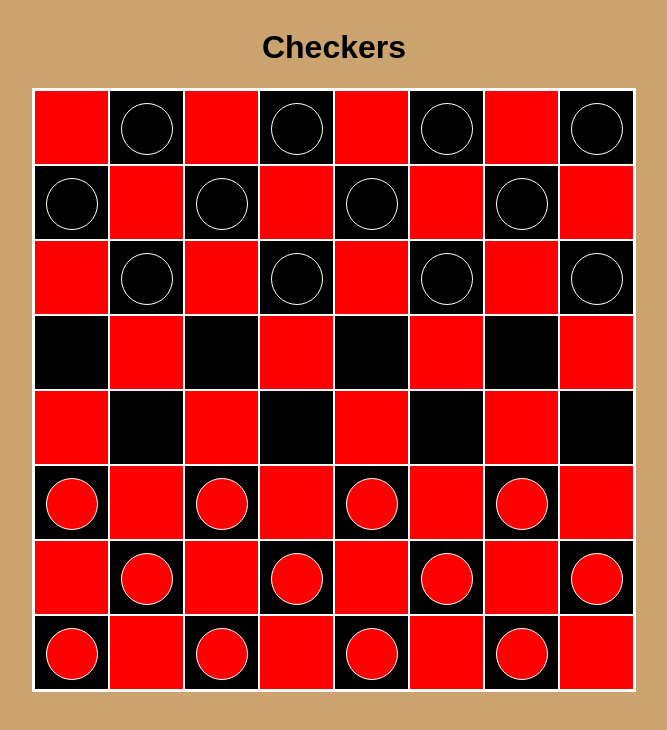
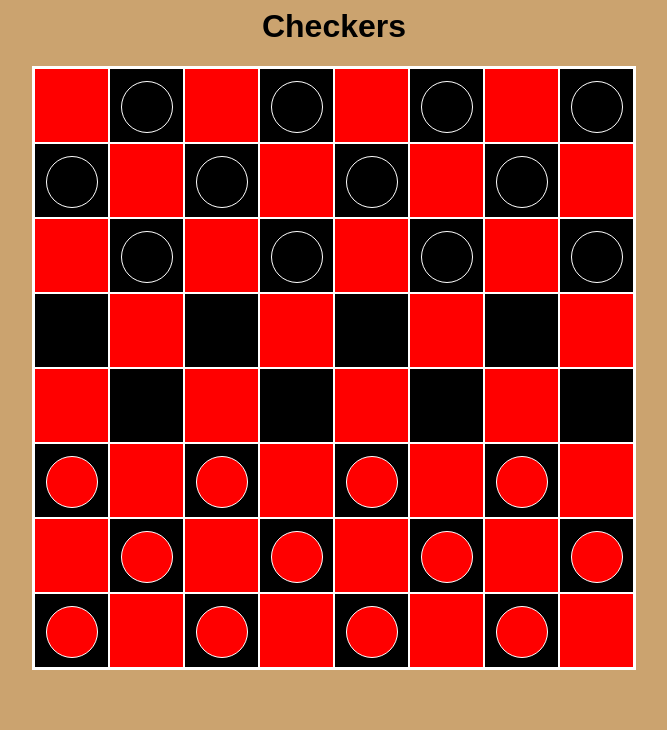
Before and after one commit to karpimpski/checkers, a plain HTML site: page index.html in a window 1280 px wide. Shown: the whole page, without its empty margins (306-973 px from the left). Drawn offline with Linux system fonts and the light colour scheme.

Commit message:
removed flex

```diff
--- a/index.html
+++ b/index.html
@@ -4,16 +4,9 @@
 </head>
 
 <body>
-	<div class="center row">
-		<h1>Checkers</h1>
-	</div>
 
-	<div class="center row">
-	<div id="board">
-	</div>
+	<h1>Checkers</h1>
+	<div id="board"></div>
 
-
-
-	</div>
 	<script src="javascripts/main.js"></script>
 </body>
--- a/stylesheets/sass/main.scss
+++ b/stylesheets/sass/main.scss
@@ -1,25 +1,32 @@
 body{
 	background: #CBA36F;
 	font-family: Arial;
+	text-align: center;
 }
 
 #board{
 	width: 600px;
 	height: 600px;
 	border: 2px solid white;
+	margin: 0 auto;
 }
 
 .row{
-	display: flex;
 	width: 100%;
 }
 
 .square{
-	display: flex;
-	justify-content: center;
+	display: inline-block;
+}
+
+.square{
 	width: 73px;
 	height: 73px;
 	border: 1px solid white;
+}
+
+.piece{
+	margin: 0 auto;
 }
 
 .red{
@@ -38,10 +45,6 @@ body{
 	border: 1px solid white;
 }
 
-.center{
-	justify-content: center;
-}
-
 .piece{
 	line-height: 50px;
 	text-align: center;
```
Also changed, not shown: stylesheets/css/main.css, 1 other file.
